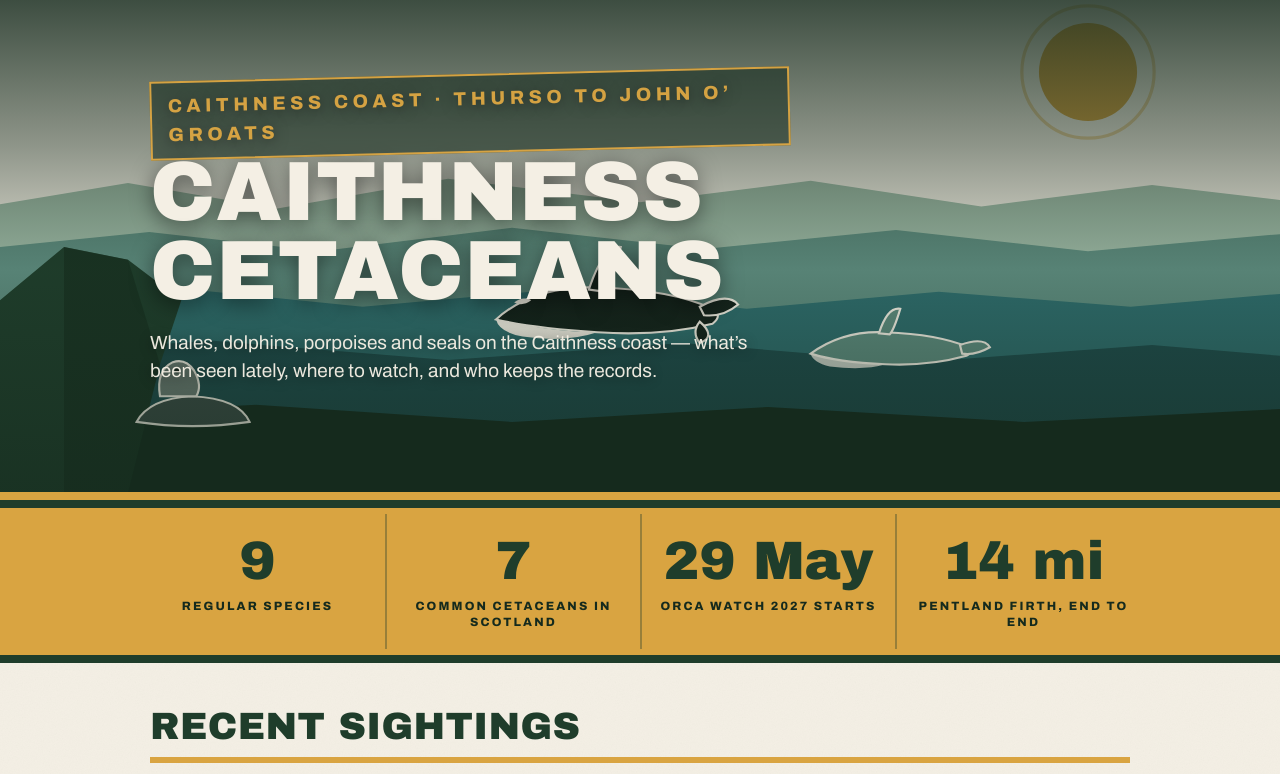
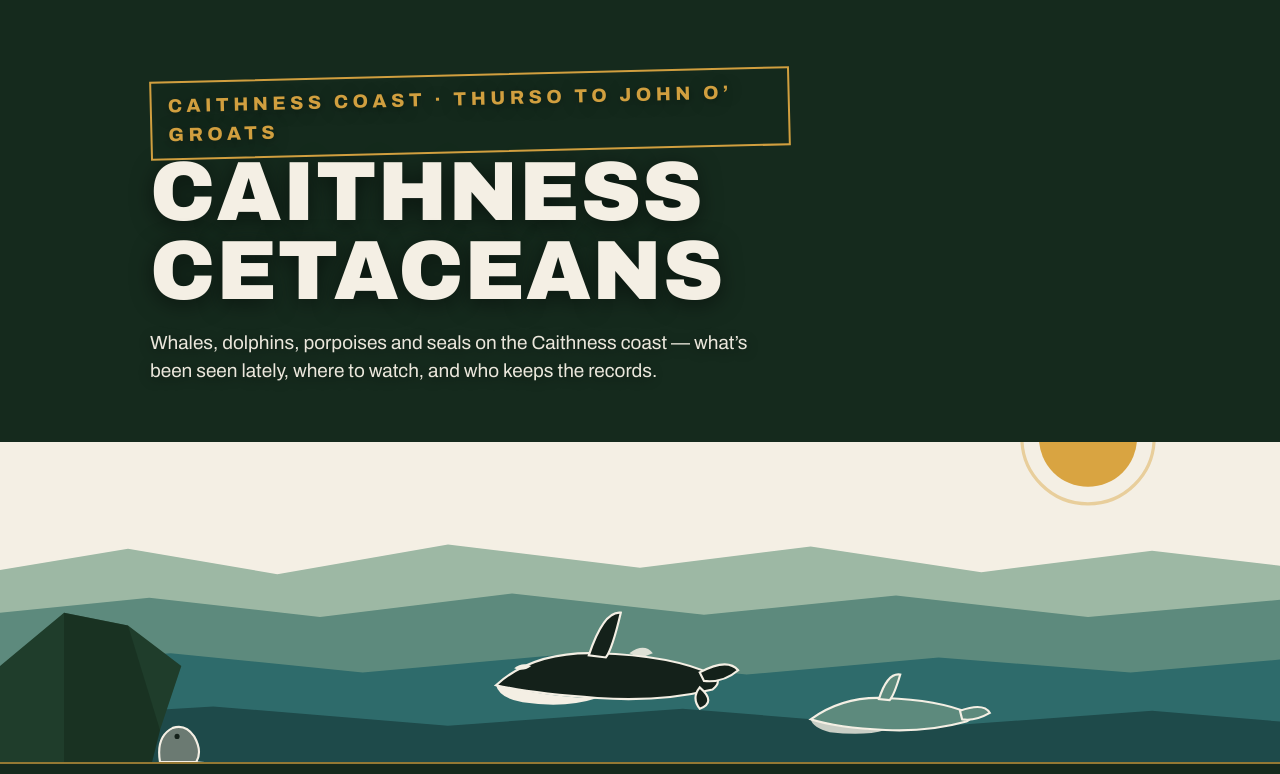
Before and after one commit to ian-cleary/caithness-cetaceans, a plain HTML site: page index.html in a window 1280 px wide. Shown: the top 774 px of the page. Drawn offline with Linux system fonts and the light colour scheme.

Commit message:
Hero: move seascape below the title text so the orca no longer sits under the white intro copy

```diff
--- a/index.html
+++ b/index.html
@@ -30,9 +30,8 @@ a{color:var(--rust);text-underline-offset:2px}
 a:hover{color:var(--forest)}
 .wrap{max-width:1020px;margin:0 auto;padding:0 20px 48px}
 header.mast{position:relative;overflow:hidden;background:var(--forest-deep);color:#f4efe4;border-bottom:8px solid var(--ochre)}
-header.mast .scene{position:absolute;inset:0;width:100%;height:100%}
+header.mast .scene{position:relative;height:clamp(190px,30vw,320px);overflow:hidden}
 header.mast .scene svg{width:100%;height:100%;display:block}
-header.mast .shade{position:absolute;inset:0;background:linear-gradient(180deg,rgba(21,42,29,.82) 0%,rgba(21,42,29,.45) 30%,rgba(21,42,29,.08) 55%,rgba(21,42,29,.55) 100%)}
 header.mast .wrap{position:relative;padding-top:clamp(44px,7vh,80px);padding-bottom:56px}
 .eyebrow{display:inline-block;margin:0 0 22px;padding:9px 16px;border:2px solid var(--ochre);transform:rotate(-1.4deg);background:rgba(21,42,29,.6);font:800 13px/1 var(--sans);letter-spacing:.24em;text-transform:uppercase;color:var(--ochre)}
 header.mast h1{margin:0;font:400 clamp(44px,8vw,84px)/.94 var(--display);letter-spacing:.01em;text-transform:uppercase;text-shadow:0 4px 22px rgba(0,0,0,.5)}
@@ -141,9 +140,15 @@ footer.site p:last-child{margin:0;font:800 12px/1.5 var(--sans);letter-spacing:.
 <body>
 
 <header class="mast">
+
+  <div class="wrap">
+    <p class="eyebrow">Caithness coast · Thurso to John o&rsquo; Groats</p>
+    <h1>Caithness<br>Cetaceans</h1>
+    <p>Whales, dolphins, porpoises and seals on the Caithness coast — what&rsquo;s been seen lately, where to watch, and who keeps the records.</p>
+  </div>
   <div class="scene" aria-hidden="true">
     <!-- Flat infographic seascape: headland, Pentland Firth, orca and dolphins. Drawn SVG, no photographs. -->
-    <svg viewBox="0 0 1200 480" preserveAspectRatio="xMidYMax slice">
+    <svg viewBox="0 0 1200 480" preserveAspectRatio="xMidYMid slice">
       <rect x="0" y="0" width="1200" height="480" fill="#f4efe4"/>
       <circle cx="1020" cy="86" r="46" fill="#d9a441"/>
       <circle cx="1020" cy="86" r="62" fill="none" stroke="#d9a441" stroke-width="3" opacity=".45"/>
@@ -179,12 +184,6 @@ footer.site p:last-child{margin:0;font:800 12px/1.5 var(--sans);letter-spacing:.
         <circle cx="-14" cy="-26" r="2.4" fill="#14211a"/>
       </g>
     </svg>
-  </div>
-  <div class="shade"></div>
-  <div class="wrap">
-    <p class="eyebrow">Caithness coast · Thurso to John o&rsquo; Groats</p>
-    <h1>Caithness<br>Cetaceans</h1>
-    <p>Whales, dolphins, porpoises and seals on the Caithness coast — what&rsquo;s been seen lately, where to watch, and who keeps the records.</p>
   </div>
   <div class="hero-cap"><span><b>Live feed</b> · iNaturalist public sightings</span><span><b>Updated</b> · <span id="updated-top">loading…</span></span><span><b>Area</b> · Caithness coast &amp; Pentland Firth</span></div>
 </header>
```
